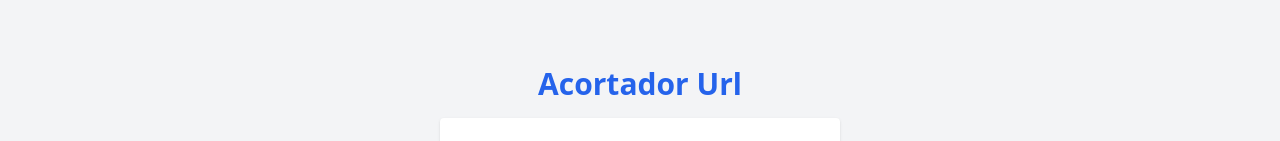
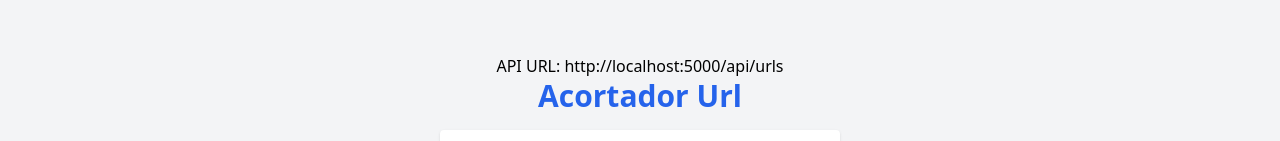
Before and after one commit to Wiichon/Acortador-URL-Simple, a React (Vite) app in the folder Acortador-Url-React/: page / in a window 1280 px wide. Shown: the part 204-345 px from the top of the page. Built offline with nearby package versions, Linux system fonts and the light colour scheme; no server answers.

Commit message:
Cambios para que funcione

```diff
--- a/Acortador-Url-React/src/App.jsx
+++ b/Acortador-Url-React/src/App.jsx
@@ -4,6 +4,9 @@ import UrlList from "./components/UrlList";
 export default function App() {
   return (
     <div className="min-h-screen bg-gray-100 flex flex-col items-center justify-center">
+        <div>
+          <p>API URL: {import.meta.env.VITE_API_BASE_URL}</p>
+        </div>
         <h1 className="text-3xl font-bold text-blue-600 mb-4">
         Acortador Url
         </h1>
--- a/Acortador-Url-React/src/api/axiosInstance.js
+++ b/Acortador-Url-React/src/api/axiosInstance.js
@@ -1,7 +1,9 @@
 import axios from 'axios';
 
+console.log("🧪 BASE_URL:", import.meta.env.VITE_API_BASE_URL);
+
 const axiosInstance = axios.create({
-  baseURL: import.meta.env.VITE_API_BASE_URL || 'http://localhost:5000/api/urls',
+  baseURL: import.meta.env.VITE_API_BASE_URL,
 });
 
 export default axiosInstance;
```
